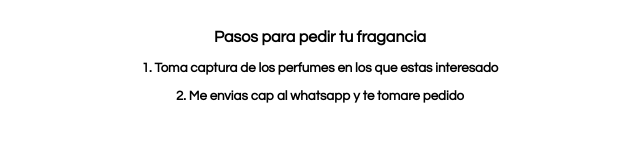
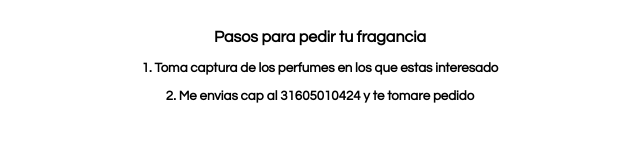
Before and after one commit to SauceBoyz66/9, a plain HTML site: page index.html in a window 1280 px wide. Shown: the part 598-740 px from the top of the page, 320-960 px from the left. Drawn offline with Linux system fonts and the light colour scheme.

Commit message:
Update index.html

```diff
--- a/index.html
+++ b/index.html
@@ -42,7 +42,7 @@
     <h5>1. Toma captura de los perfumes en los que estas interesado
         <br>
         <br>
-        2. Me envias cap al whatsapp y te tomare pedido
+        2. Me envias cap al 31605010424 y te tomare pedido
     </h5>
 <br>
 <br>
```
